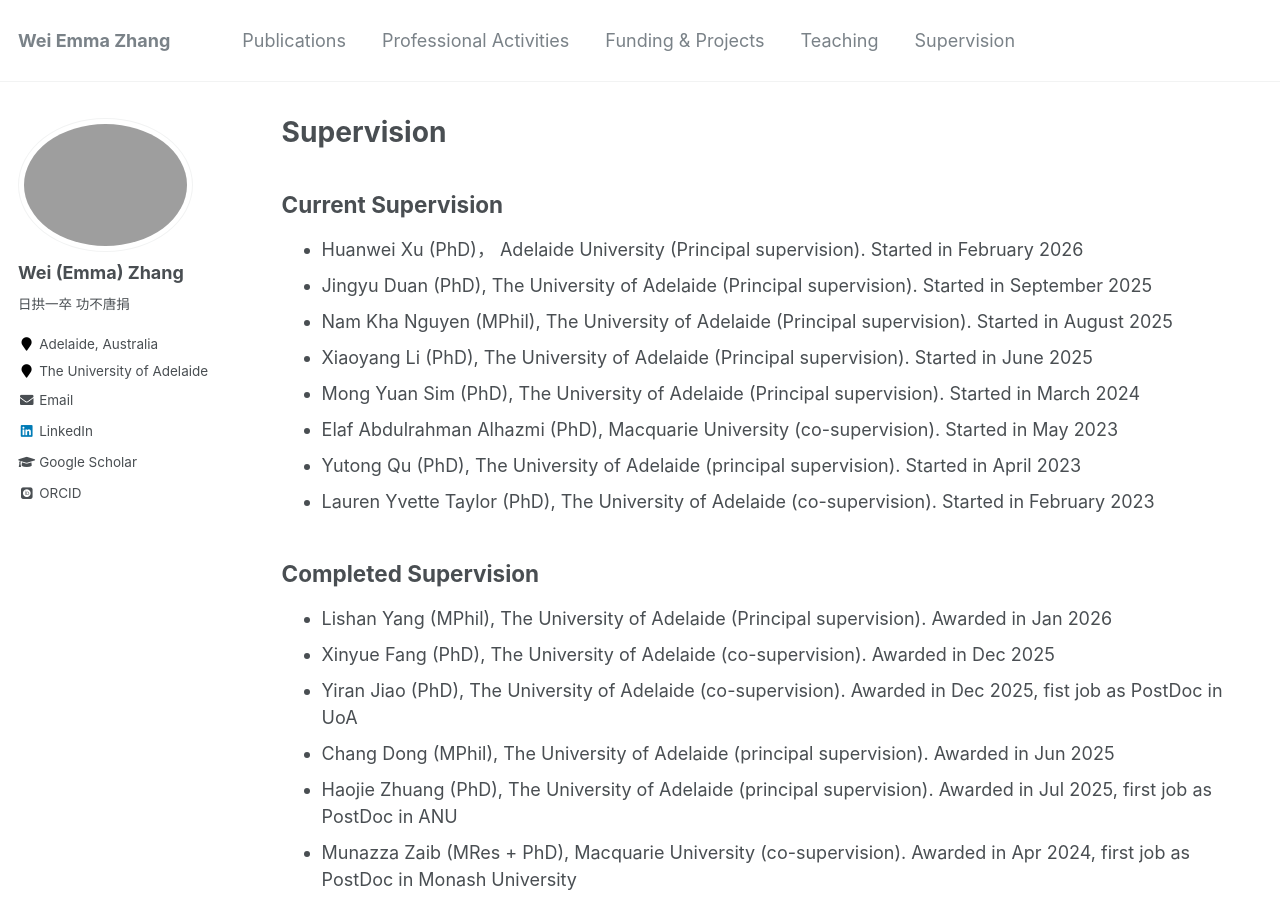
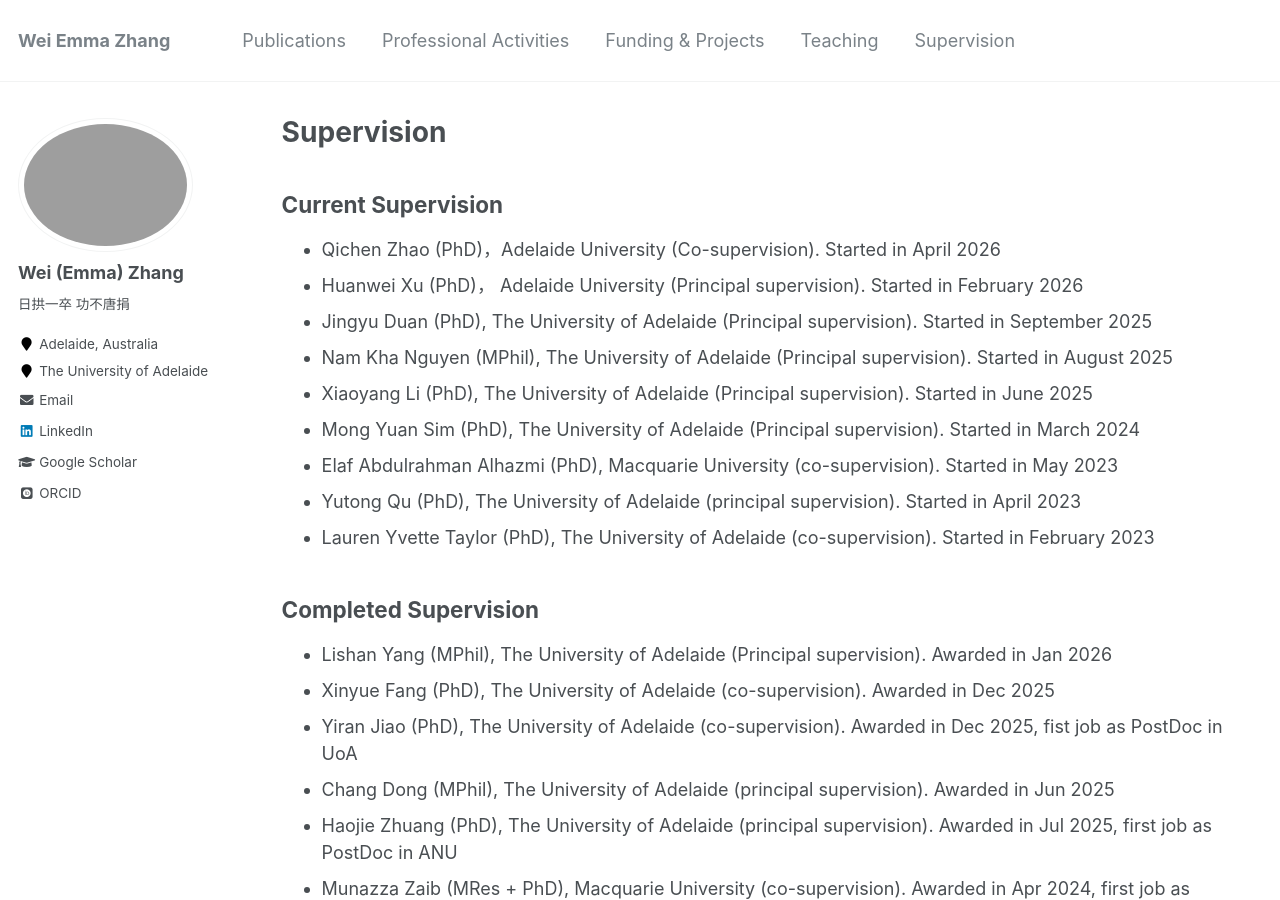
Before and after one commit to weiezhang/weiezhang.github.io, a Jekyll site: the page built from _pages/supervision.md, in a window 1280 px wide and 900 px high. Built offline with Jekyll 4.4.1, drawn with Linux system fonts in a browser that asks for light colours; some web fonts are replaced.

Commit message:
Update supervision.md

```diff
--- a/_pages/supervision.md
+++ b/_pages/supervision.md
@@ -10,6 +10,7 @@ author_profile: true
 
 
 ## Current Supervision
+- Qichen Zhao (PhD)，Adelaide University (Co-supervision). Started in April 2026
 - Huanwei Xu (PhD)， Adelaide University (Principal supervision). Started in February 2026
 - Jingyu Duan (PhD), The University of Adelaide (Principal supervision). Started in September 2025
 - Nam Kha Nguyen (MPhil), The University of Adelaide (Principal supervision). Started in August 2025
```
